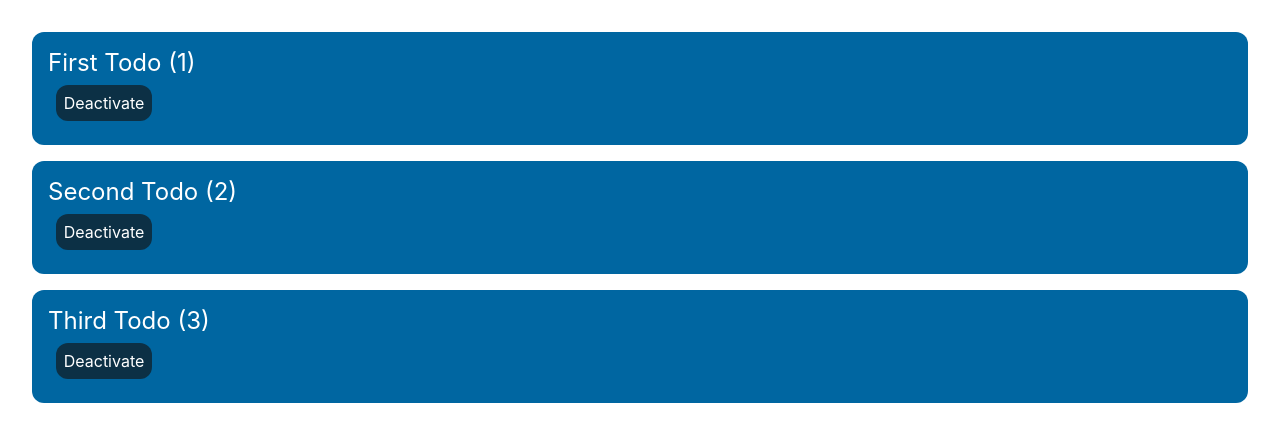
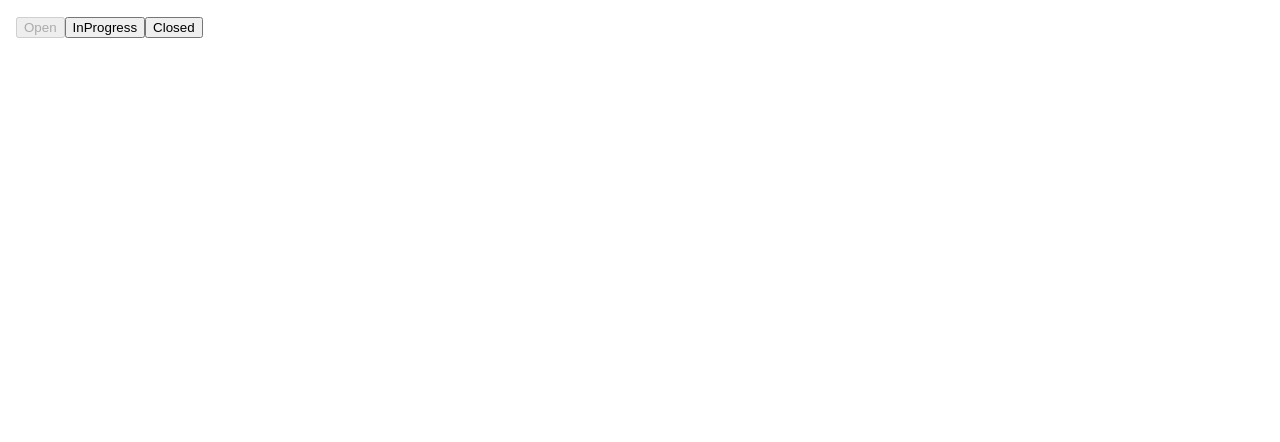
Before and after one commit to Yobuligo/playground.react, a React (Create React App) app: page / in a window 1280 px wide. Shown: the top 442 px of the page. Built offline with nearby package versions, Linux system fonts and the light colour scheme.

Commit message:
Refactor app

```diff
--- a/src/App.tsx
+++ b/src/App.tsx
@@ -1,11 +1,35 @@
-import ContextComponent from "./components/context/ContextComponent";
-import Todos from "./components/Todos";
+import { useMemo, useState } from "react";
+import Button from "./components/Button";
+import { Document } from "./model/Document";
+import { DocumentState } from "./model/DocumentState";
 
 const App: React.FC = () => {
+  const document = useMemo(() => new Document(), []);
+  const [state, setState] = useState(document.state.value);
+
+  const onStateChange = (newValue: DocumentState) => {
+    document.state.value = newValue;
+    setState(newValue);
+  };
+
   return (
-    <ContextComponent>
-      <Todos />
-    </ContextComponent>
+    <>
+      <Button
+        documentState={DocumentState.Open}
+        state={state}
+        onStateChange={onStateChange}
+      />
+      <Button
+        documentState={DocumentState.InProgress}
+        state={state}
+        onStateChange={onStateChange}
+      />
+      <Button
+        documentState={DocumentState.Closed}
+        state={state}
+        onStateChange={onStateChange}
+      />
+    </>
   );
 };
 
--- a/src/components/Todo.module.css
+++ /dev/null
@@ -1,35 +0,0 @@
-.todo {
-  border-radius: 12px;
-  margin: 1rem;
-  padding: 1rem;
-  background-color: #0066A1;
-  color: white;
-}
-
-.title {
-  font-size: x-large;
-}
-
-.activateButton {
-  width: 5rem;
-  border-radius: 12px;
-  padding: 0.5rem;
-  margin: 0.5rem;
-  background-color: #94b8d7;
-  color: white;
-  display: flex;
-  flex-direction: column;
-  align-items: center;
-}
-
-.deactivateButton {
-  width: 5rem;
-  border-radius: 12px;
-  padding: 0.5rem;
-  margin: 0.5rem;
-  background-color: #131313a4;
-  color: white;
-  display: flex;
-  flex-direction: column;
-  align-items: center;
-}
--- a/src/components/Todo.tsx
+++ /dev/null
@@ -1,28 +0,0 @@
-import { useContext } from "react";
-import { ITodo } from "../model/ITodo";
-import { AppContext } from "./context/AppContext";
-import styles from "./Todo.module.css";
-
-const Todo: React.FC<{ todo: ITodo }> = (props) => {
-  const context = useContext(AppContext);
-  const onButtonClick = () => {
-    context.onToggleTodo(props.todo);
-  };
-
-  const selectStyle = props.todo.isActive
-    ? styles.activateButton
-    : styles.deactivateButton;
-
-  return (
-    <div className={styles.todo}>
-      <div
-        className={styles.title}
-      >{`${props.todo.title} (${props.todo.id})`}</div>
-      <div className={selectStyle} onClick={onButtonClick}>
-        {props.todo.isActive ? "Activate" : "Deactivate"}
-      </div>
-    </div>
-  );
-};
-
-export default Todo;
--- a/src/components/Todos.tsx
+++ /dev/null
@@ -1,11 +0,0 @@
-import { useContext } from "react";
-import { AppContext } from "./context/AppContext";
-import Todo from "./Todo";
-
-const Todos: React.FC = () => {
-  const context = useContext(AppContext);
-  const items = context.todos.map((todo) => <Todo key={todo.id} todo={todo} />);
-  return <>{items}</>;
-};
-
-export default Todos;
--- a/src/components/context/AppContext.ts
+++ /dev/null
@@ -1,4 +0,0 @@
-import React from "react";
-import { initializeContext } from "./InitialContext";
-
-export const AppContext = React.createContext(initializeContext());
--- a/src/components/context/ContextComponent.tsx
+++ /dev/null
@@ -1,32 +0,0 @@
-import React, { ReactNode, useState } from "react";
-import { ITodo } from "../../model/ITodo";
-import { AppContext } from "./AppContext";
-import { IContext } from "./IContext";
-
-const ContextComponent: React.FC<{ children: ReactNode }> = (props) => {
-  const [todos, setTodos] = useState<ITodo[]>([
-    { id: "1", title: "First Todo", isActive: false },
-    { id: "2", title: "Second Todo", isActive: false },
-    { id: "3", title: "Third Todo", isActive: false },
-  ]);
-
-  const context: IContext = {
-    todos: todos,
-    onToggleTodo: (todo) => {
-      setTodos((previous) => {
-        for (const previousTodo of previous) {
-          if (previousTodo.id === todo.id) {
-            todo.isActive = !todo.isActive;
-          }
-        }
-        return [...previous];
-      });
-    },
-  };
-
-  return (
-    <AppContext.Provider value={context}>{props.children}</AppContext.Provider>
-  );
-};
-
-export default ContextComponent;
--- a/src/components/context/IContext.ts
+++ /dev/null
@@ -1,6 +0,0 @@
-import { ITodo } from "../../model/ITodo";
-
-export interface IContext {
-  todos: ITodo[];
-  onToggleTodo: (todo: ITodo) => void;
-}
--- a/src/components/context/InitialContext.ts
+++ /dev/null
@@ -1,12 +0,0 @@
-import { IContext } from "./IContext";
-
-export const initializeContext = (): IContext => {
-  return {
-    todos: [
-      { id: "1", title: "First Todo", isActive: false },
-      { id: "2", title: "Second Todo", isActive: false },
-      { id: "3", title: "Third Todo", isActive: false },
-    ],
-    onToggleTodo: () => {},
-  };
-};
--- a/src/model/ITodo.ts
+++ /dev/null
@@ -1,5 +0,0 @@
-export interface ITodo {
-  id: string;
-  title: string;
-  isActive: boolean;
-}
```
Also changed, not shown: 1 other file (tests, documents, lock files or other folders).
